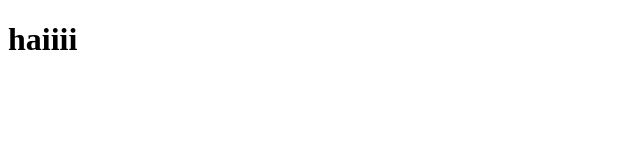
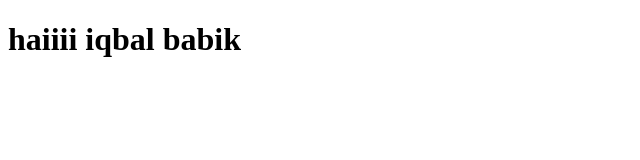
Before and after one commit to abengAP/login, a plain HTML site: page index.html in a window 1280 px wide. Shown: the whole page, without its empty margins (0-640 px from the left). Drawn offline with Linux system fonts and the light colour scheme.

Commit message:
Update index.html

```diff
--- a/index.html
+++ b/index.html
@@ -4,7 +4,7 @@
 	<title></title>
 </head>
 <body>
-	<h1>haiiii</h1>
+	<h1>haiiii iqbal babik</h1>
 
 </body>
 </html>
```
